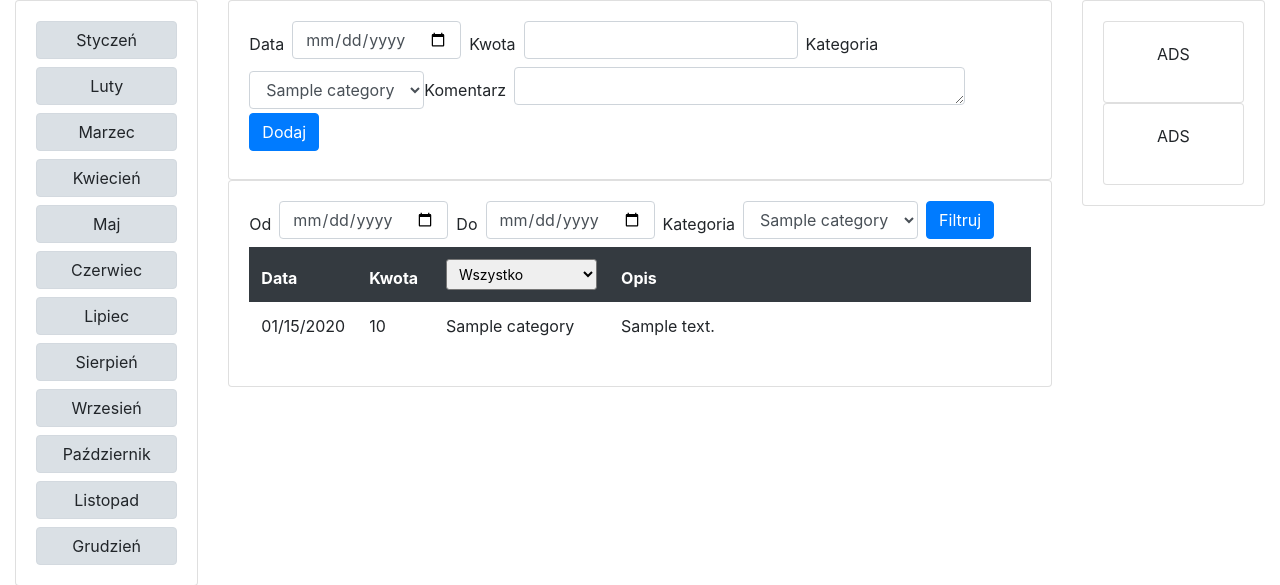
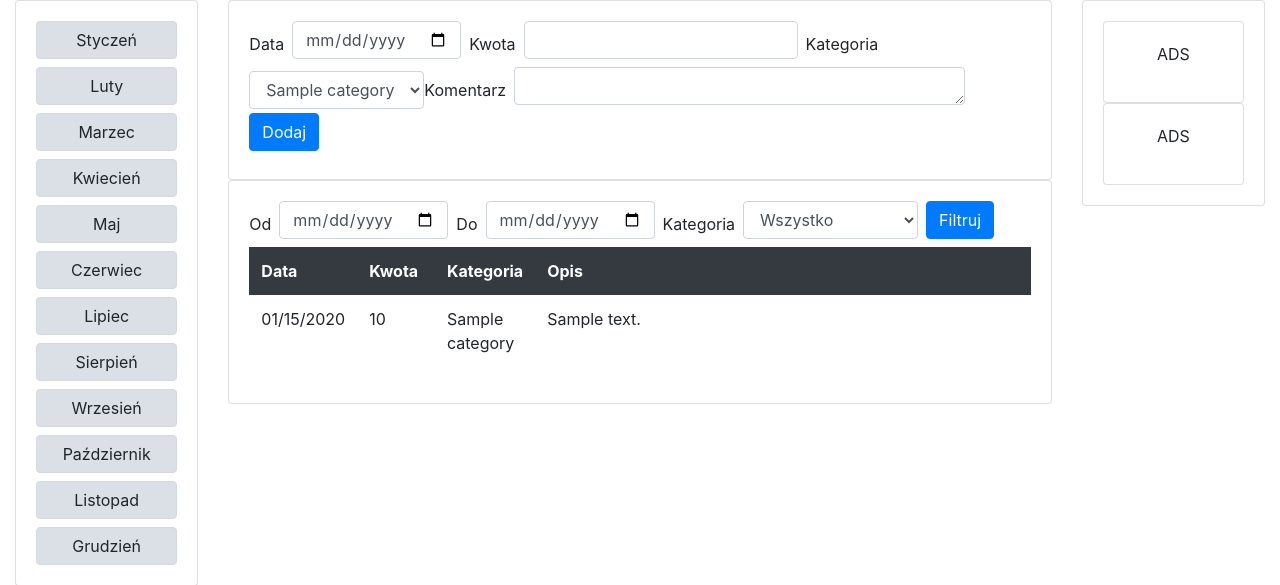
Before and after one commit to gothaur/home_budget, a Django app: template budget/templates/expenses.html in a window 1280 px wide. Shown: the part 56-641 px from the top of the page. Run offline with Django 3.2, Linux system fonts and the light colour scheme; the template is opened without the code that fills it: most values are stand-ins (such as "Sample title", 1, 10 or a date in 2020); some libraries are stand-ins or nearby versions.

Commit message:
dalsze poprawki

```diff
--- a/budget/templates/expenses.html
+++ b/budget/templates/expenses.html
@@ -36,6 +36,7 @@
         <input type="date" id="date" name="date_to" class="form-control mb-2 mr-sm-2">
         <label for="category" class="mr-sm-2">Kategoria</label>
         <select id="category" name="selected_category" class="form-control mb-2 mr-sm-2">
+          <option value=-1 selected>Wszystko</option>
           {% for category in categories %}
             <option value="{{ category.id }}">{{ category.name }}</option>
           {% empty %}
@@ -49,18 +50,7 @@
         <tr>
           <th style="width: 13%">Data</th>
           <th style="width: 10%">Kwota</th>
-          <th style="width: 10%">
-            <form>
-              <select id="selected_category" name="selected_category" class="form-control-sm">
-                <option value="" selected>Wszystko</option>
-                {% for category in categories %}
-                  <option value="{{ category.id }}">{{ category.name }}</option>
-                {% empty %}
-                  <option>Brak zdefiniowanych kategorii</option>
-                {% endfor %}
-              </select>
-            </form>
-          </th>
+          <th style="width: 10%">Kategoria</th>
           <th style="width: 67%">Opis</th>
         </tr>
         </thead>
--- a/budget/views.py
+++ b/budget/views.py
@@ -39,7 +39,7 @@ class ExpensesView(LoginRequiredMixin, View):
         month = datetime.date.today().month
         date_from = request.GET.get("date_from")
         date_to = request.GET.get("date_to")
-        selected_category = request.GET.get("selected_category", -1)
+        selected_category = request.GET.get("selected_category", "-1")
 
         if date_from == "" or date_from is None:
             date_from = datetime.date(year=year,
@@ -51,7 +51,7 @@ class ExpensesView(LoginRequiredMixin, View):
             month=month,
             day=calendar.monthrange(year, month)[1])
 
-        if selected_category == -1:
+        if selected_category == "-1":
             expenses = Expenses.objects.filter(user=request.user)\
             .filter(date__gte=date_from)\
             .filter(date__lte=date_to).order_by('-date')
```
